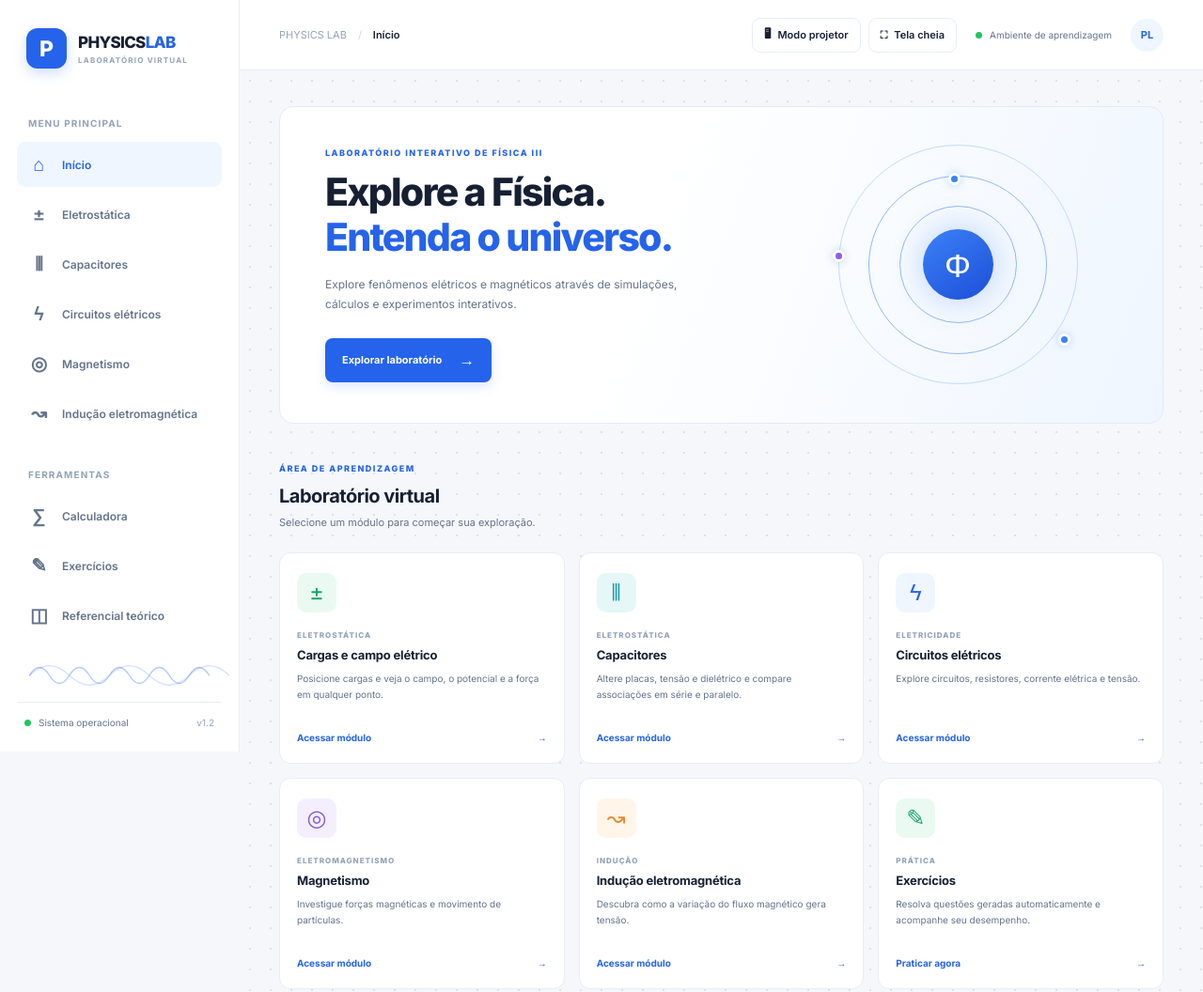
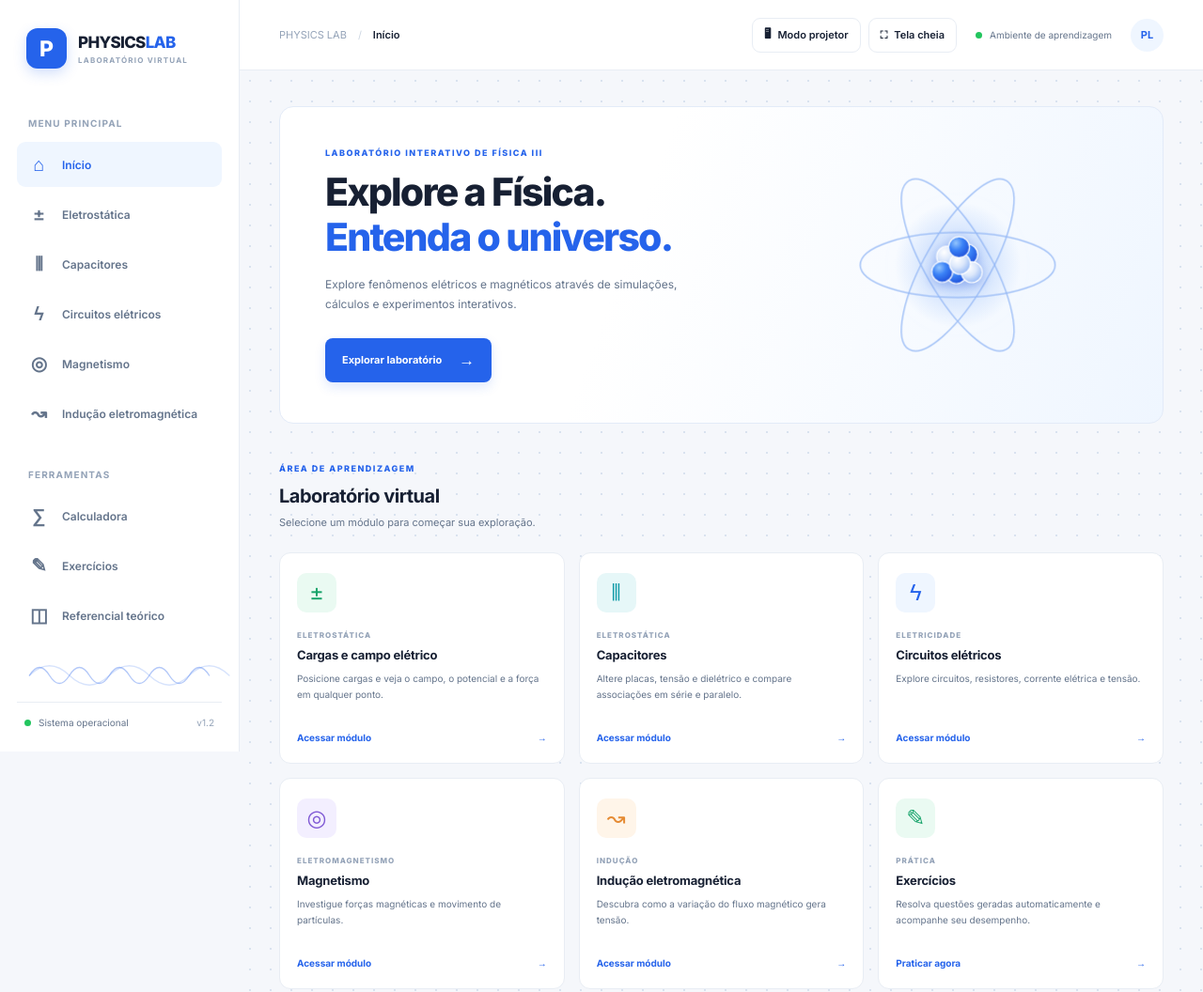
Before and after one commit to lgrodriguess/PhysicsLab, a website: page index.html in a window 1280 px wide. Shown: the top 1056 px of the page at 94% size. Drawn offline with Linux system fonts and the light colour scheme.

Commit message:
Átomo animado na página inicial e corrige layout dos simuladores
- Símbolo da página inicial vira um átomo em SVG: núcleo com prótons
  e nêutrons que vibra, anel de energia e três elétrons com rastro
  em órbitas inclinadas (fica parado com "reduzir movimento")
- Remove um </div> sobrando na página inicial que tirava as páginas
  dos simuladores de dentro do .page-container (ficavam sem margem,
  sem o zoom do modo projetor e sem o fundo pontilhado)

```diff
--- a/css/style.css
+++ b/css/style.css
@@ -343,66 +343,72 @@ button {
     margin-right: 35px;
 }
 
-.orbit {
-    position: absolute;
-    border: 1px solid #93b7f5;
-    border-radius: 50%;
-}
-
-.orbit-one {
-    width: 125px;
-    height: 125px;
-}
-
-.orbit-two {
-    width: 190px;
-    height: 190px;
-}
-
-.orbit-three {
-    width: 255px;
-    height: 255px;
-    opacity: 0.5;
-}
-
-.hero-core {
-    width: 75px;
-    height: 75px;
-    background: linear-gradient(145deg, #3b82f6, #1d4ed8);
-    color: white;
-    border-radius: 50%;
-    display: flex;
-    align-items: center;
-    justify-content: center;
-    font-size: 35px;
-    box-shadow: 0 0 35px #3b82f655;
-    z-index: 2;
-}
-
-.orbit-dot {
-    position: absolute;
-    width: 13px;
-    height: 13px;
-    background: #3b82f6;
-    border: 3px solid white;
-    border-radius: 50%;
-    box-shadow: 0 0 10px #3b82f655;
-}
-
-.dot-one {
-    top: 22px;
-    left: 125px;
-}
-
-.dot-two {
-    bottom: 34px;
-    right: 15px;
-}
-
-.dot-three {
-    top: 104px;
-    left: 2px;
-    background: #8b5cf6;
+/* Átomo animado da página inicial (SVG no index.html):
+   elétrons percorrem as órbitas (animateMotion) e o núcleo vibra de leve */
+.atom {
+    width: 100%;
+    height: 100%;
+    overflow: visible;
+}
+
+.atom-orbit {
+    fill: none;
+    stroke: #93b7f5;
+    stroke-width: 1.3;
+}
+
+.atom-electron {
+    stroke: white;
+    stroke-width: 2.5;
+    filter: drop-shadow(0 0 5px rgba(59, 130, 246, 0.6));
+}
+
+.atom-trail {
+    opacity: 0.3;
+}
+
+.atom-nucleus {
+    transform-box: fill-box;
+    transform-origin: center;
+    animation: nucleusVibrate 2.6s ease-in-out infinite;
+    filter: drop-shadow(0 3px 6px rgba(29, 78, 216, 0.35));
+}
+
+.atom-nucleus circle {
+    stroke: white;
+    stroke-width: 1.2;
+}
+
+.atom-pulse {
+    fill: none;
+    stroke: #3b82f6;
+    stroke-width: 1.5;
+    transform-box: fill-box;
+    transform-origin: center;
+    animation: nucleusPulse 2.6s ease-out infinite;
+}
+
+@keyframes nucleusVibrate {
+    0%, 100% { transform: scale(1) rotate(0deg); }
+    25% { transform: scale(1.04) rotate(4deg); }
+    50% { transform: scale(0.98) rotate(-2deg); }
+    75% { transform: scale(1.03) rotate(3deg); }
+}
+
+@keyframes nucleusPulse {
+    from { transform: scale(0.9); opacity: 0.5; }
+    to { transform: scale(2.2); opacity: 0; }
+}
+
+@media (prefers-reduced-motion: reduce) {
+    .atom-nucleus,
+    .atom-pulse {
+        animation: none;
+    }
+
+    .atom-pulse {
+        display: none;
+    }
 }
 
 .section-heading {
--- a/index.html
+++ b/index.html
@@ -147,13 +147,66 @@
                         </div>
 
                         <div class="hero-visual">
-                            <div class="orbit orbit-one"></div>
-                            <div class="orbit orbit-two"></div>
-                            <div class="orbit orbit-three"></div>
-                            <div class="hero-core">Φ</div>
-                            <div class="orbit-dot dot-one"></div>
-                            <div class="orbit-dot dot-two"></div>
-                            <div class="orbit-dot dot-three"></div>
+                            <!-- Átomo animado: núcleo (prótons e nêutrons) e elétrons em órbitas inclinadas -->
+                            <svg class="atom" viewBox="-130 -125 260 250" role="img" aria-label="Átomo com elétrons girando ao redor do núcleo">
+                                <defs>
+                                    <radialGradient id="atom-proton" cx="35%" cy="30%" r="75%">
+                                        <stop offset="0" stop-color="#93c5fd"/>
+                                        <stop offset="0.45" stop-color="#3b82f6"/>
+                                        <stop offset="1" stop-color="#1d4ed8"/>
+                                    </radialGradient>
+                                    <radialGradient id="atom-neutron" cx="35%" cy="30%" r="75%">
+                                        <stop offset="0" stop-color="#ffffff"/>
+                                        <stop offset="0.5" stop-color="#dbe7fb"/>
+                                        <stop offset="1" stop-color="#93b7f5"/>
+                                    </radialGradient>
+                                    <radialGradient id="atom-glow">
+                                        <stop offset="0" stop-color="#3b82f6" stop-opacity="0.35"/>
+                                        <stop offset="1" stop-color="#3b82f6" stop-opacity="0"/>
+                                    </radialGradient>
+                                </defs>
+
+                                <circle r="70" fill="url(#atom-glow)"/>
+                                <circle class="atom-pulse" r="36"/>
+
+                                <g transform="rotate(0)">
+                                    <ellipse class="atom-orbit" rx="108" ry="36"/>
+                                    <circle class="atom-trail" r="4" fill="#3b82f6">
+                                        <animateMotion dur="4.2s" begin="-0.12s" repeatCount="indefinite" path="M -108 0 A 108 36 0 1 1 108 0 A 108 36 0 1 1 -108 0"/>
+                                    </circle>
+                                    <circle class="atom-electron" r="6.5" fill="#3b82f6">
+                                        <animateMotion dur="4.2s" begin="0.00s" repeatCount="indefinite" path="M -108 0 A 108 36 0 1 1 108 0 A 108 36 0 1 1 -108 0"/>
+                                    </circle>
+                                </g>
+                                <g transform="rotate(60)">
+                                    <ellipse class="atom-orbit" rx="108" ry="36"/>
+                                    <circle class="atom-trail" r="4" fill="#3b82f6">
+                                        <animateMotion dur="5.6s" begin="-1.72s" repeatCount="indefinite" path="M -108 0 A 108 36 0 1 1 108 0 A 108 36 0 1 1 -108 0"/>
+                                    </circle>
+                                    <circle class="atom-electron" r="6.5" fill="#3b82f6">
+                                        <animateMotion dur="5.6s" begin="-1.60s" repeatCount="indefinite" path="M -108 0 A 108 36 0 1 1 108 0 A 108 36 0 1 1 -108 0"/>
+                                    </circle>
+                                </g>
+                                <g transform="rotate(-60)">
+                                    <ellipse class="atom-orbit" rx="108" ry="36"/>
+                                    <circle class="atom-trail" r="4" fill="#8b5cf6">
+                                        <animateMotion dur="7s" begin="-4.22s" repeatCount="indefinite" path="M -108 0 A 108 36 0 1 1 108 0 A 108 36 0 1 1 -108 0"/>
+                                    </circle>
+                                    <circle class="atom-electron" r="6.5" fill="#8b5cf6">
+                                        <animateMotion dur="7s" begin="-4.10s" repeatCount="indefinite" path="M -108 0 A 108 36 0 1 1 108 0 A 108 36 0 1 1 -108 0"/>
+                                    </circle>
+                                </g>
+
+                                <g class="atom-nucleus">
+                                    <circle cx="-11.7" cy="-9.1" r="11.5" fill="url(#atom-neutron)"/>
+                                    <circle cx="10.4" cy="-11.7" r="11.5" fill="url(#atom-proton)"/>
+                                    <circle cx="-1.3" cy="9.1" r="11.5" fill="url(#atom-proton)"/>
+                                    <circle cx="15.6" cy="7.8" r="11.5" fill="url(#atom-neutron)"/>
+                                    <circle cx="-16.9" cy="7.8" r="11.5" fill="url(#atom-proton)"/>
+                                    <circle cx="2.6" cy="-1.3" r="11.5" fill="url(#atom-neutron)"/>
+                                    <circle cx="1.3" cy="-19.5" r="11.5" fill="url(#atom-proton)"/>
+                                </g>
+                            </svg>
                         </div>
                     </div>
 
@@ -241,7 +294,6 @@
                         </button>
                     </div>
                     </div>
-                </div>
             </section>
 
 <!-- Módulo 01: Circuitos elétricos -->
--- a/js/main.js
+++ b/js/main.js
@@ -7,6 +7,11 @@ document.addEventListener("DOMContentLoaded", () => {
     console.log("--------------------------------");
 
     console.log("Sistema iniciado com sucesso!");
+
+    // Quem pediu "reduzir movimento" no sistema vê o átomo da página inicial parado
+    if (window.matchMedia && window.matchMedia("(prefers-reduced-motion: reduce)").matches) {
+        document.querySelectorAll("svg.atom").forEach(svg => svg.pauseAnimations && svg.pauseAnimations());
+    }
 
     // Guarda o site no navegador para funcionar sem internet (precisa de http/https)
     const offlineStatus = document.getElementById("offline-status");
--- a/sw.js
+++ b/sw.js
@@ -2,7 +2,7 @@
 // Estratégia: tenta a rede primeiro (pega sempre a versão mais nova) e,
 // se estiver sem internet, usa a cópia salva. A fonte do Google fica em cache.
 // Ao mudar os arquivos do site, aumente CACHE_VERSION.
-const CACHE_VERSION = "physicslab-v7";
+const CACHE_VERSION = "physicslab-v8";
 
 const FILES = [
     "./",
```
